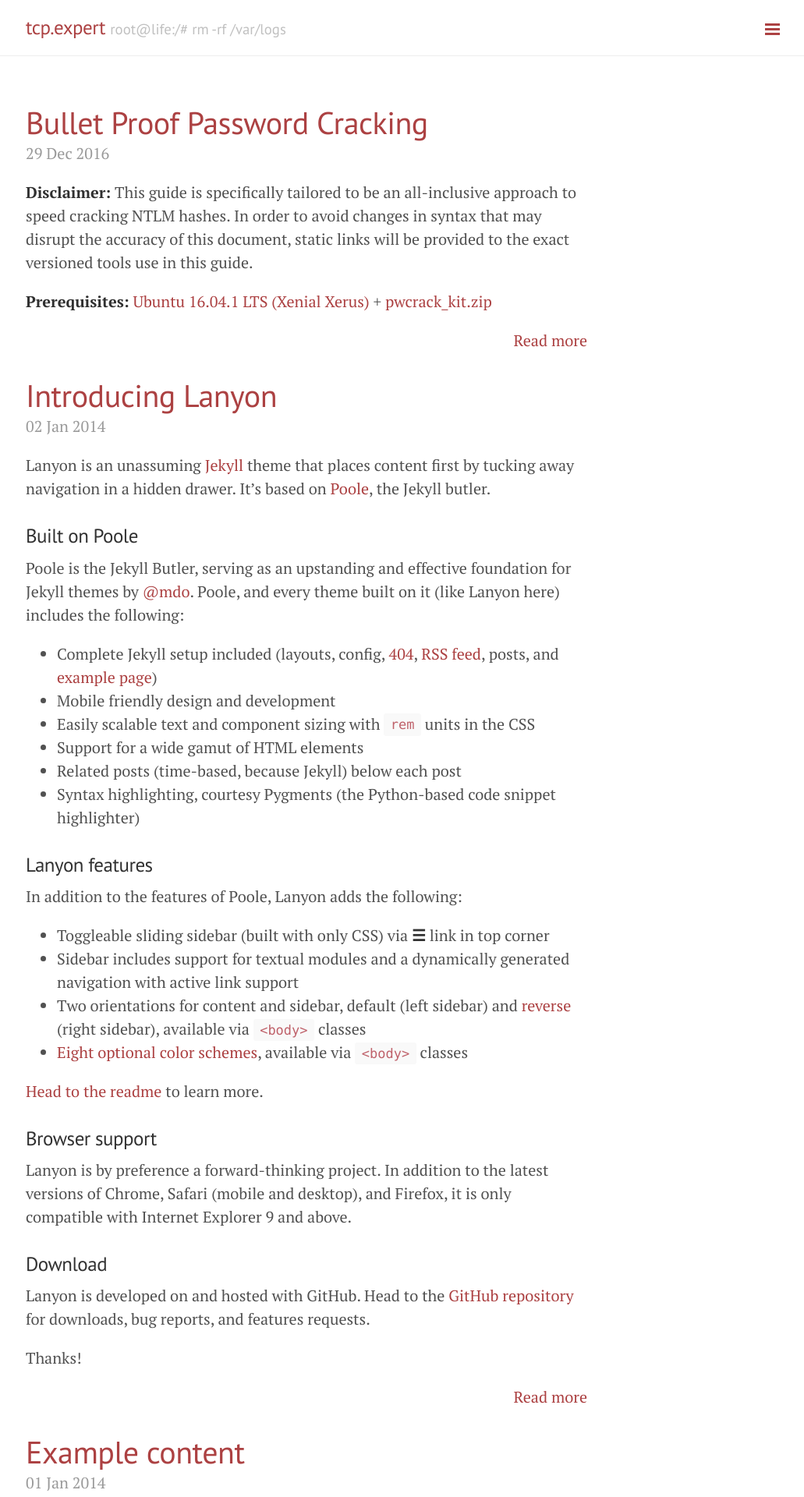
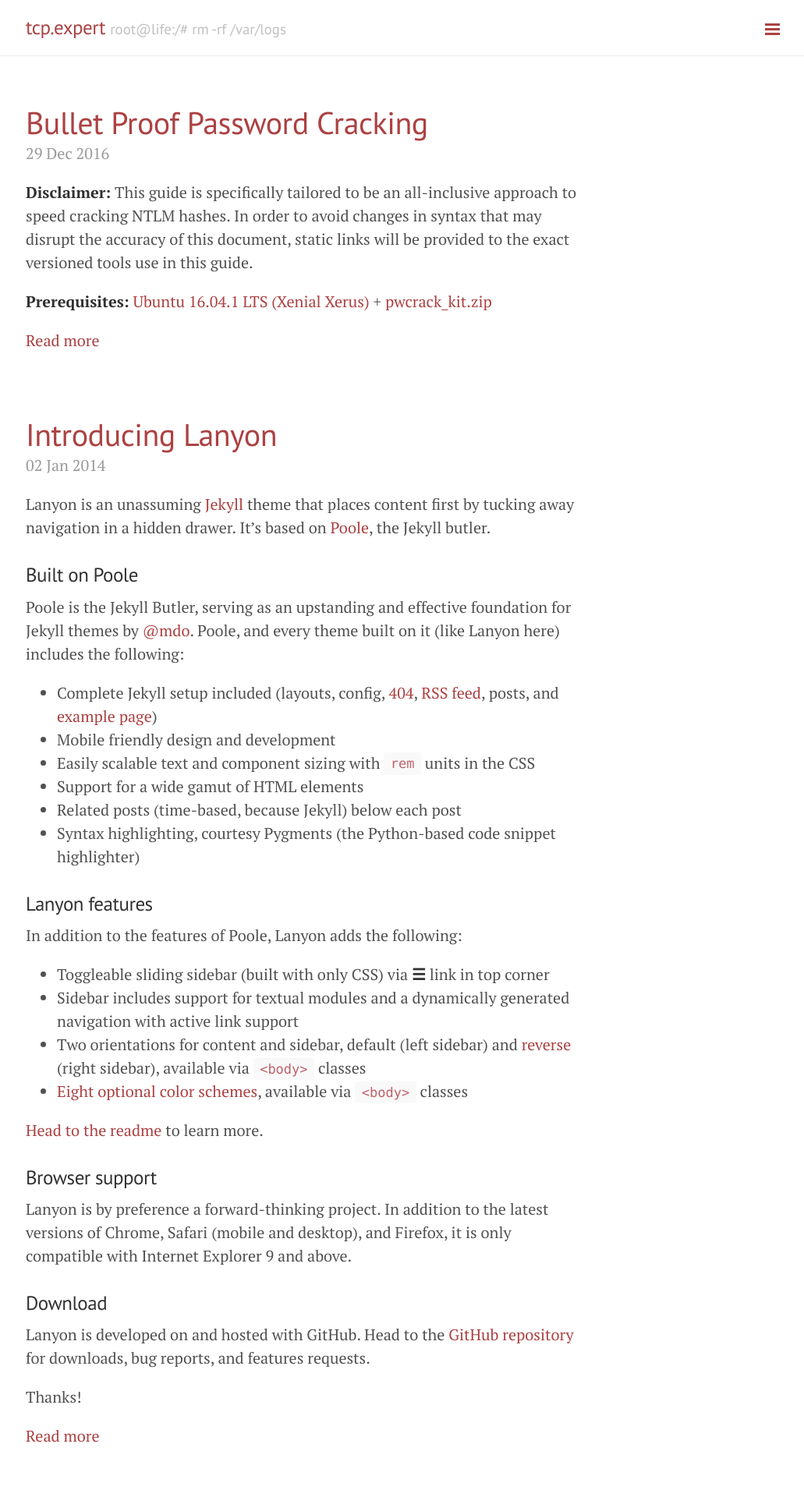
Before and after one commit to realjaycity/christophereprice.github.io, a Jekyll site: the page built from index.html, in a window 1280 px wide. Shown: the top 1920 px of the page at 78% size, without its empty margins (247-1278 px from the left). Built offline with Jekyll 4.4.1, drawn with Linux system fonts in a browser that asks for light colours; Markdown is read by kramdown in place of the engine named in the settings; the list of posts is cut into pages by our own code.

Commit message:
Update index.html

```diff
--- a/index.html
+++ b/index.html
@@ -16,9 +16,7 @@ title: Home
 
     {{ post.excerpt }}
 
-    <div style="float: right;">
     <a href="{{ site.baseurl }}{{ post.url }}">Read more</a>
-    </div>
 
   </div>
   {% endfor %}
```
